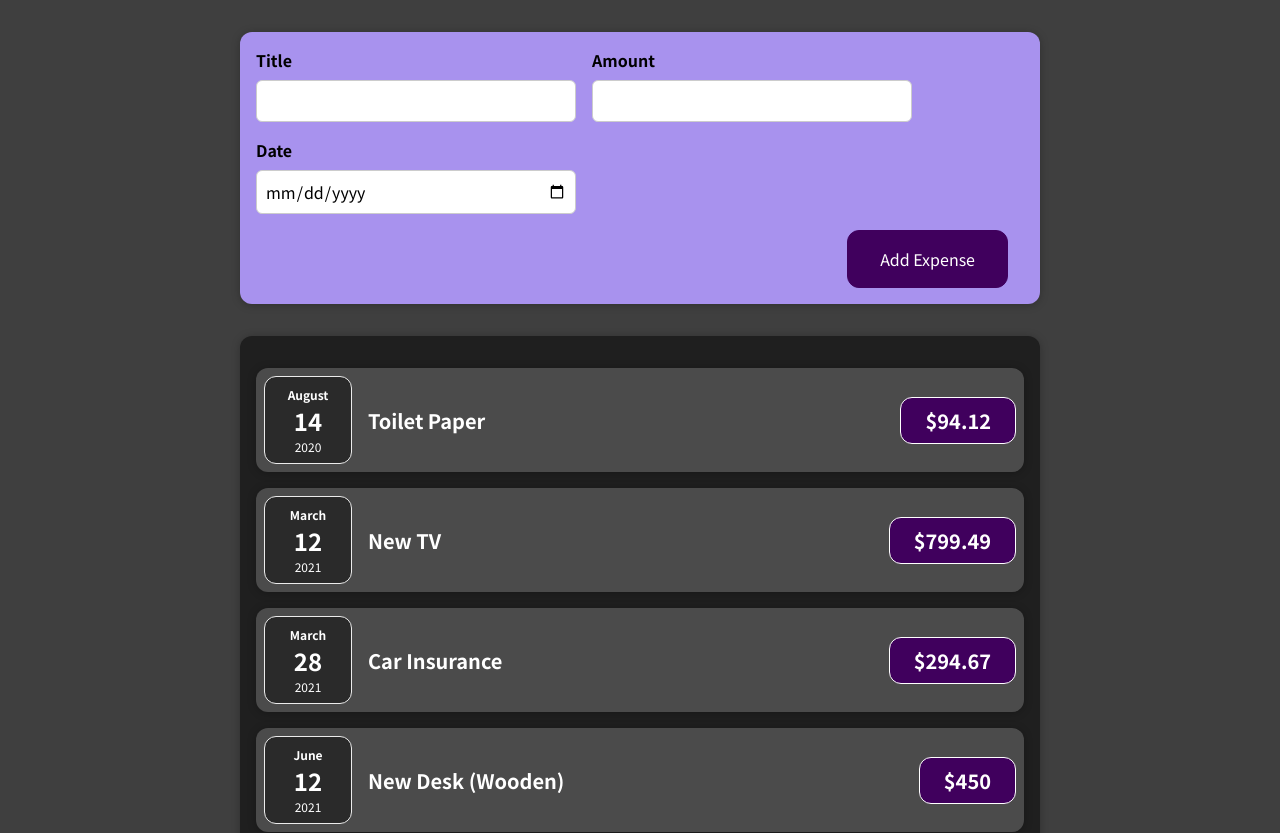
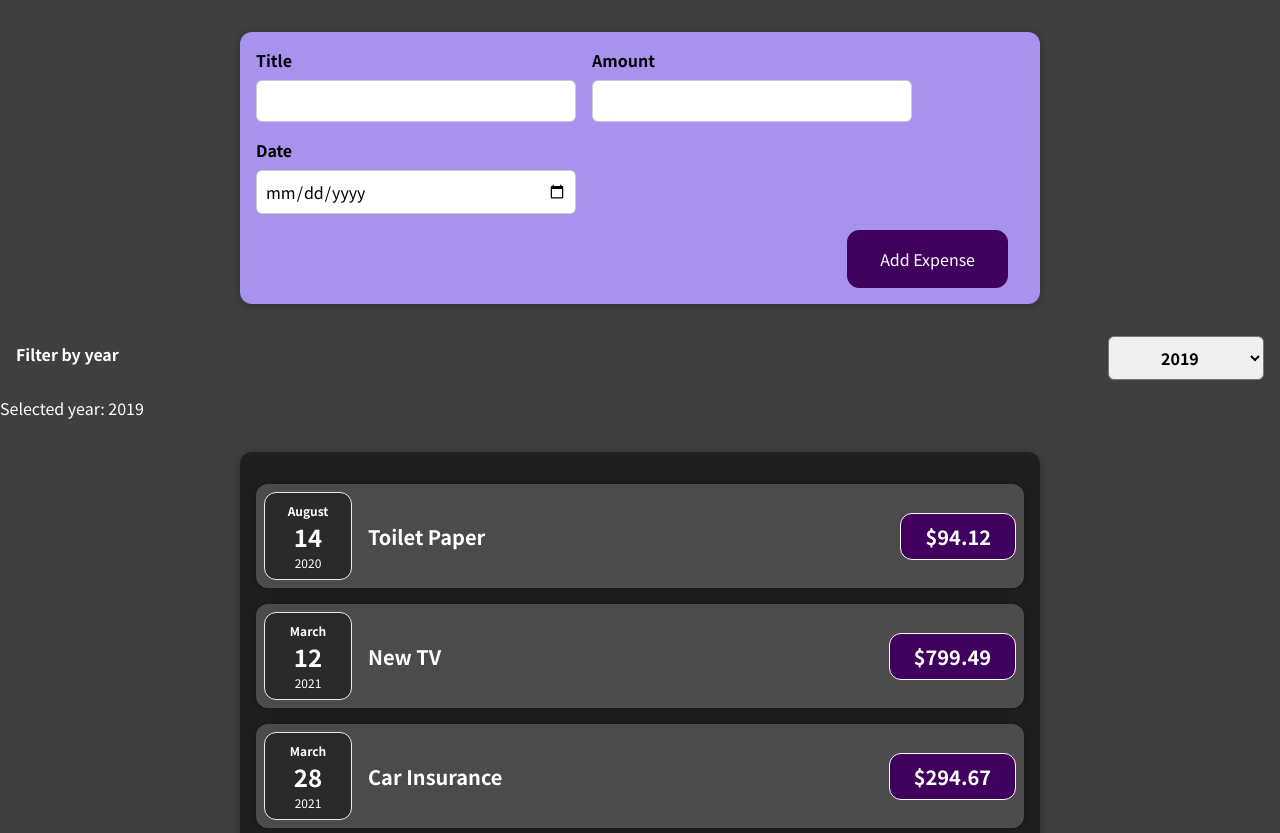
Before and after one commit to Oksana-1/react-expense-tracker, a React (Create React App) app: page / in a window 1280 px wide. Shown: the top 833 px of the page. Built offline with nearby package versions, Linux system fonts and the light colour scheme.

Commit message:
Added filter with selectedYear saved in state

```diff
--- a/src/App.js
+++ b/src/App.js
@@ -1,5 +1,8 @@
+import React, { useState } from "react";
 import ExpenseList from "./components/Expenses/ExpenseList";
 import NewExpense from "./components/NewExpense/NewExpense";
+import ExpensesFilter from "./components/Expenses/ExpensesFilter";
+
 const expenses = [
   {
     id: 'e1',
@@ -26,9 +29,15 @@
   console.log(newExpense);
 }
 function App() {
+  const [selectedYear, setSelectedYear] = useState('2019');
+  const setYear = (event) => {
+    setSelectedYear(event.target.value);
+  }
   return (
     <div>
       <NewExpense onAddExpense={addExpense}/>
+      <ExpensesFilter onFilterSelect={setYear} selectedYear={selectedYear} />
+      <p style={{color: "white"}}>Selected year: {selectedYear}</p>
       <ExpenseList expenses={expenses}/>
     </div>
   );
--- /dev/null
+++ b/src/components/Expenses/ExpensesFilter.css
@@ -0,0 +1,24 @@
+.expenses-filter {
+    color: white;
+    padding: 0 1rem;
+}
+
+.expenses-filter__control {
+    display: flex;
+    width: 100%;
+    align-items: center;
+    justify-content: space-between;
+    margin: 1rem 0;
+}
+
+.expenses-filter label {
+    font-weight: bold;
+    margin-bottom: 0.5rem;
+}
+
+.expenses-filter select {
+    font: inherit;
+    padding: 0.5rem 3rem;
+    font-weight: bold;
+    border-radius: 6px;
+}
--- /dev/null
+++ b/src/components/Expenses/ExpensesFilter.js
@@ -0,0 +1,21 @@
+import React from 'react';
+
+import './ExpensesFilter.css';
+
+const ExpensesFilter = (props) => {
+	return (
+		<div className='expenses-filter'>
+			<div className='expenses-filter__control'>
+				<label>Filter by year</label>
+				<select onChange={props.onFilterSelect} >
+					<option value='2022' selected={props.selectedYear === '2022'}>2022</option>
+					<option value='2021' selected={props.selectedYear === '2021'}>2021</option>
+					<option value='2020' selected={props.selectedYear === '2020'}>2020</option>
+					<option value='2019' selected={props.selectedYear === '2019'}>2019</option>
+				</select>
+			</div>
+		</div>
+	);
+};
+
+export default ExpensesFilter;
```
